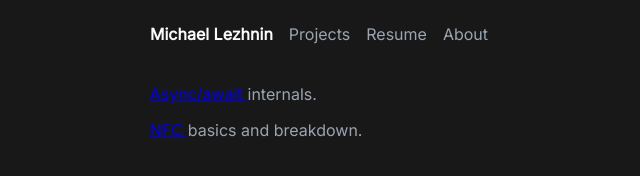
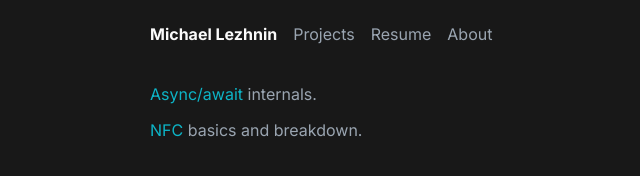
Before and after one commit to mlezhnin/mlezhnin.github.io, a plain HTML site: page posts/articlesILike/index.html in a window 1280 px wide. Shown: the whole page, without its empty margins (40-680 px from the left). Drawn offline with Linux system fonts and the light colour scheme.

Commit message:
Fixed font issue

```diff
--- a/posts/articlesILike/index.html
+++ b/posts/articlesILike/index.html
@@ -5,7 +5,8 @@
     <meta name="viewport" content="width=device-width, initial-scale=1.0">
     <title>Color picker</title>
     <link rel="stylesheet" href="../../styles/global.css">
-    <link rel="stylesheet" href="https://fonts.googleapis.com/css2?family=Inter">
+    <link rel="stylesheet" href="../../styles/post.css">
+    <link href="https://fonts.googleapis.com/css2?family=Inter:wght@400;700&display=swap" rel="stylesheet">
 </head>
 <body>
     <div id="root">
```
Also changed, not shown: posts/colorPicker/index.html (+1 -1 lines), 2 other files.
